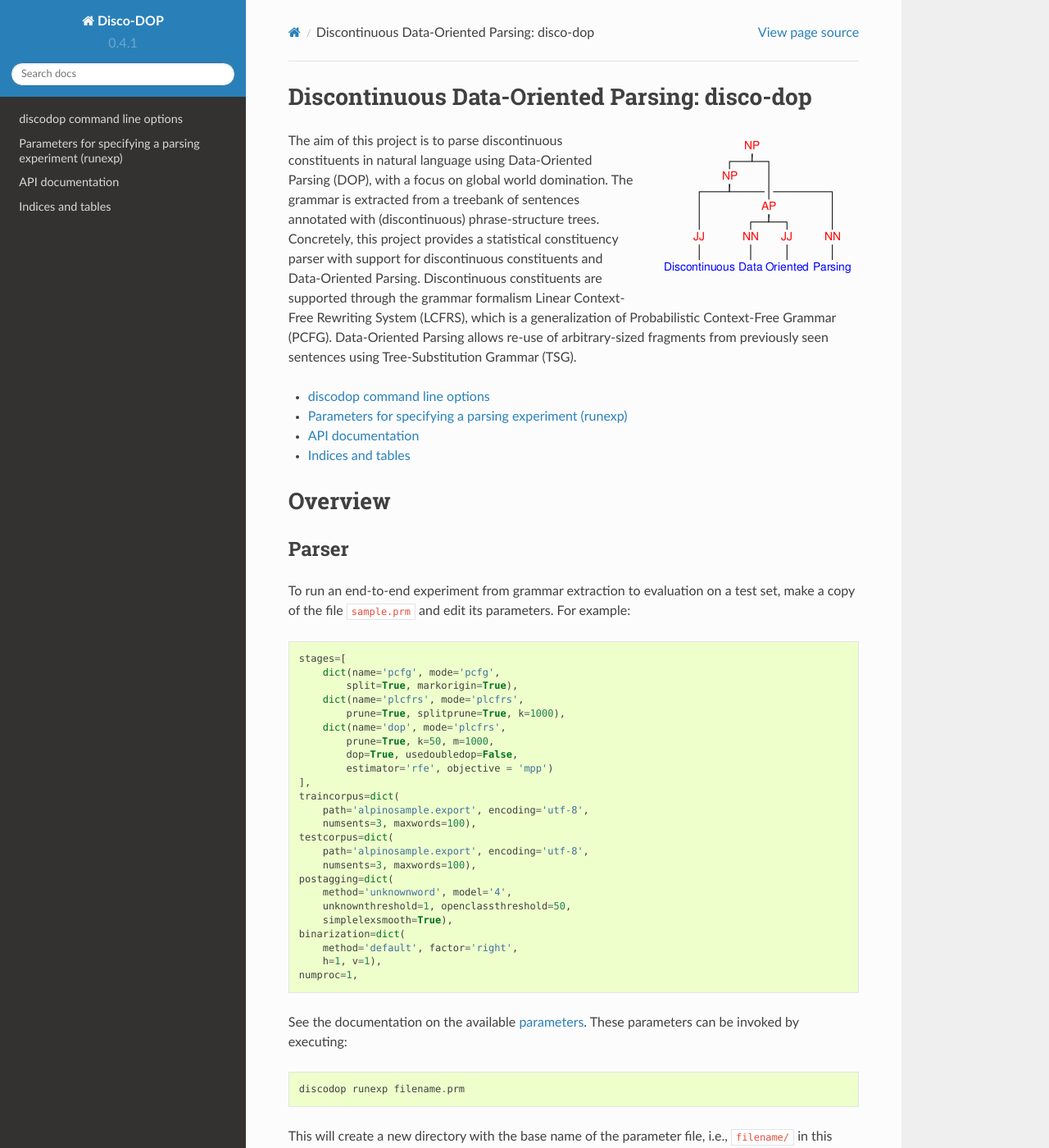
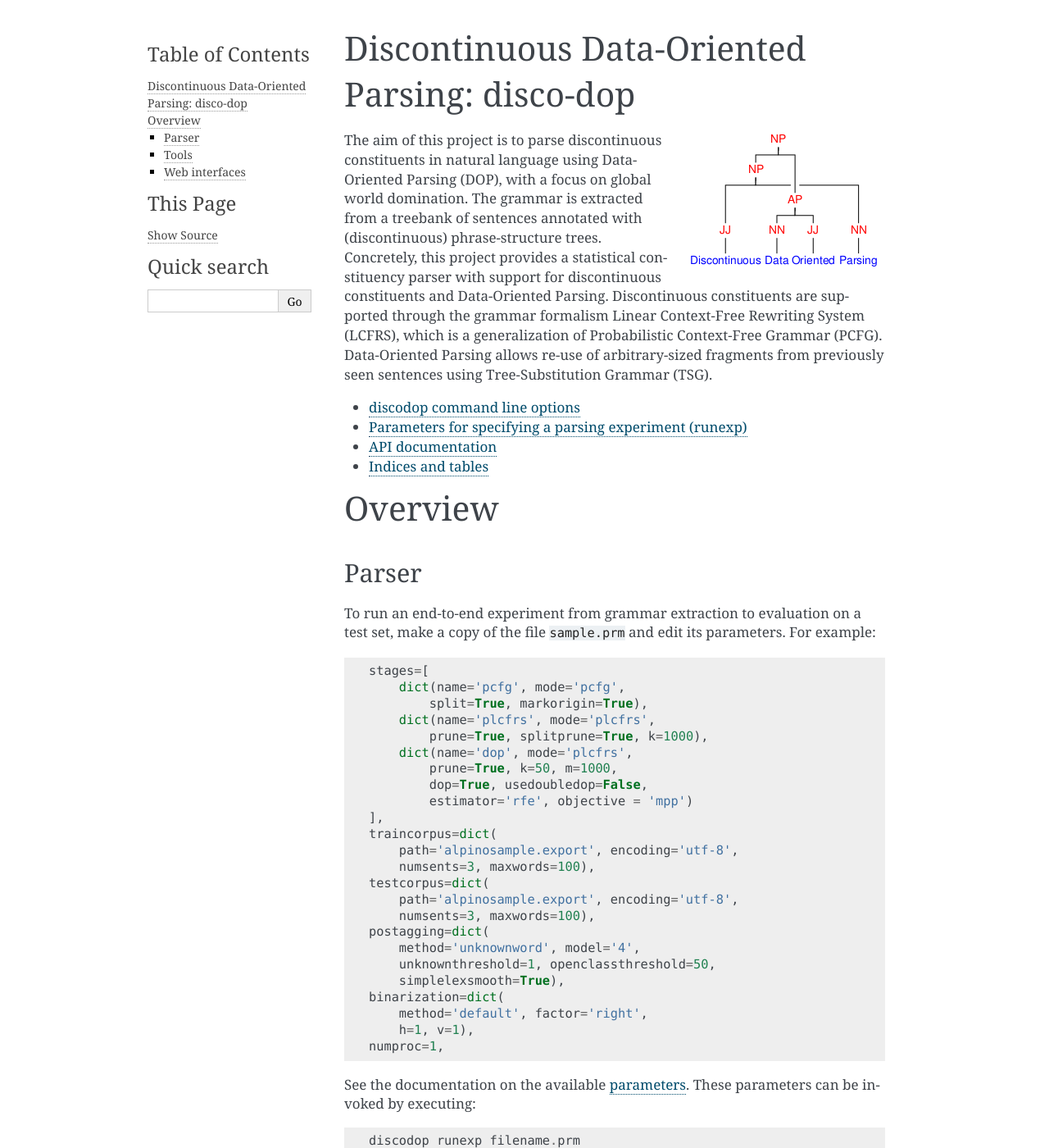
Before and after one commit to andreasvc/disco-dop, a Sphinx documentation site: the page built from docs/index.rst, in a window 1280 px wide and 1400 px high. Shown: the whole window at 82% size. Built offline with Sphinx 7.4.7, drawn with Linux system fonts in a browser that asks for light colours; some of the changed text lies outside the part shown.

Commit message:
disable rtd theme

```diff
--- a/docs/conf.py
+++ b/docs/conf.py
@@ -90,14 +90,14 @@ autodoc_member_order = 'bysource'
 
 # -- Options for HTML output --------------------------------------------------
 
-# on_rtd is whether we are on readthedocs.org, this line of code grabbed from docs.readthedocs.org
-on_rtd = os.environ.get('READTHEDOCS', None) == 'True'
-
-if not on_rtd:  # only import and set the theme if we're building docs locally
-	import sphinx_rtd_theme
-	html_theme = 'sphinx_rtd_theme'
-	html_theme_path = [sphinx_rtd_theme.get_html_theme_path()]
-# otherwise, readthedocs.org uses their theme by default, so no need to specify it
+## on_rtd is whether we are on readthedocs.org, this line of code grabbed from docs.readthedocs.org
+#on_rtd = os.environ.get('READTHEDOCS', None) == 'True'
+#
+#if not on_rtd:  # only import and set the theme if we're building docs locally
+#	import sphinx_rtd_theme
+#	html_theme = 'sphinx_rtd_theme'
+#	html_theme_path = [sphinx_rtd_theme.get_html_theme_path()]
+## otherwise, readthedocs.org uses their theme by default, so no need to specify it
 
 # The name for this set of Sphinx documents.  If None, it defaults to
 # "<project> v<release> documentation".
```
